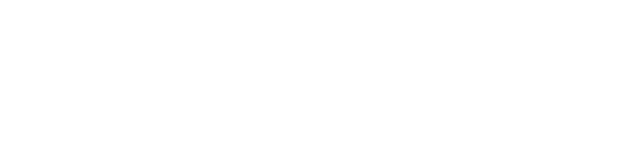
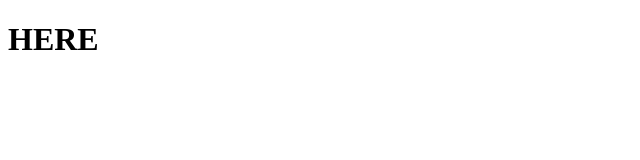
Before and after one commit to kolyatri/ITStep, a plain HTML site: page index.html in a window 1280 px wide. Shown: the whole page, without its empty margins (0-640 px from the left). Drawn offline with Linux system fonts and the light colour scheme.

Commit message:
added HERE

```diff
--- a/index.html
+++ b/index.html
@@ -6,6 +6,6 @@
     <title>Document</title>
 </head>
 <body>
-    <h1></h1>
+    <h1>HERE</h1>
 </body>
 </html>
```
